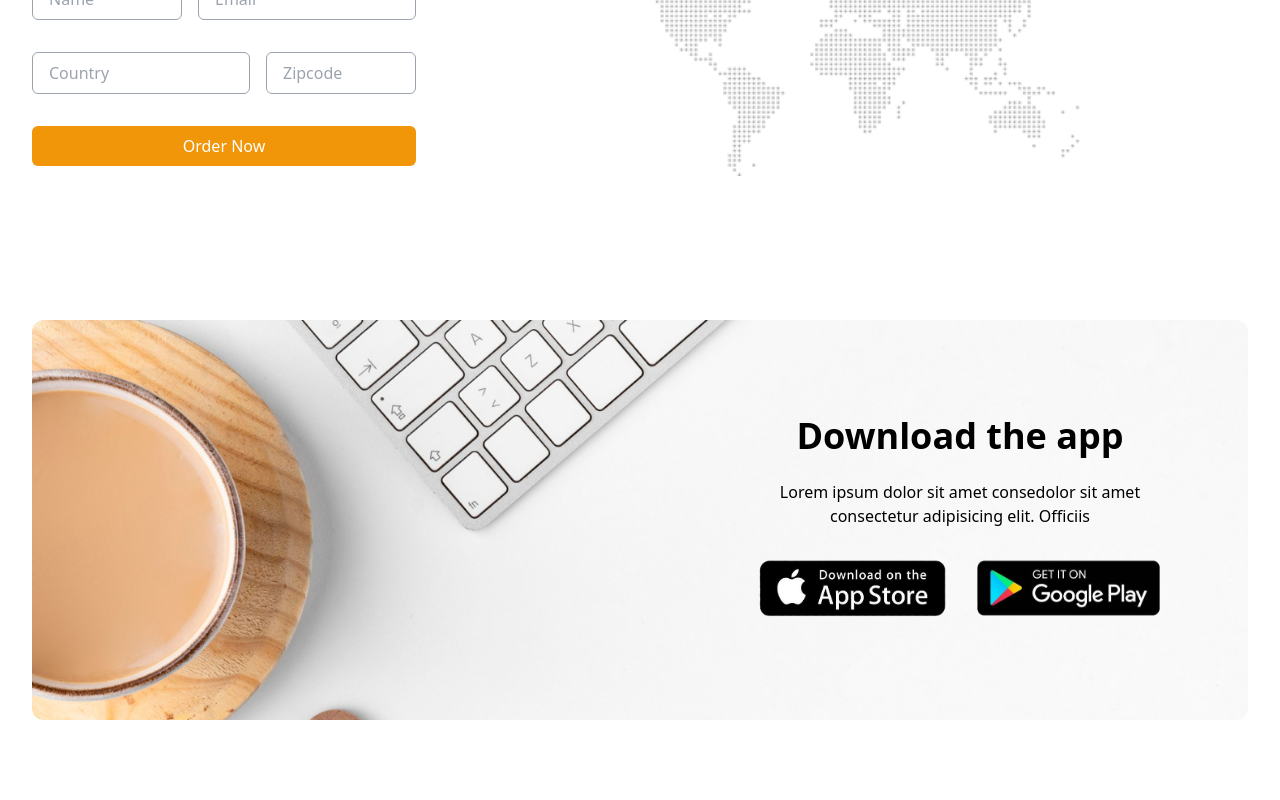
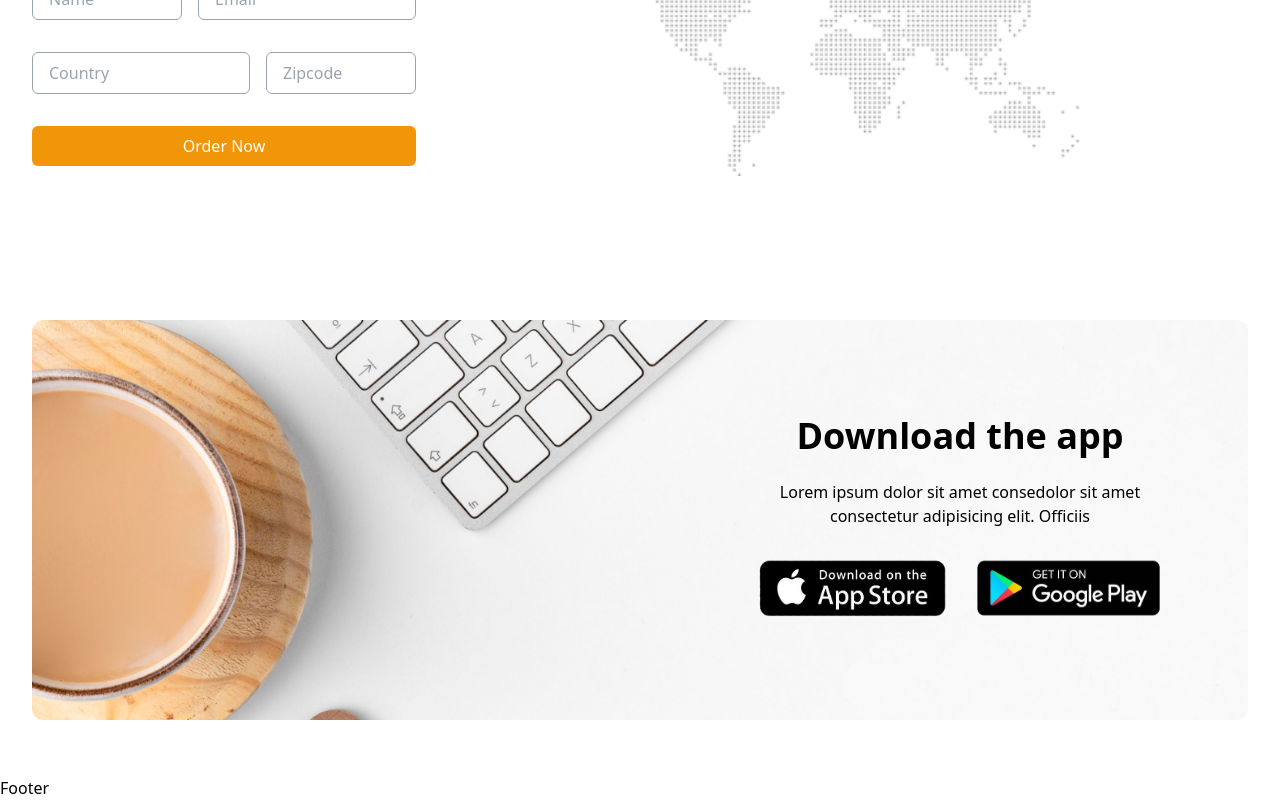
Before and after one commit to salmanulfarispk/CoffeeShop-design_ReactVite-Framermotion, a React (Vite) app: page / in a window 1280 px wide. Shown: the part 1654-2454 px from the top of the page. Before the commit the page ends 2430 px from the top, so only its background shows below. Built offline with nearby package versions, Linux system fonts and the light colour scheme.

Commit message:
Footer sction starts...

```diff
--- a/src/App.jsx
+++ b/src/App.jsx
@@ -3,6 +3,7 @@
 import Services from "./Components/Services/Services"
 import WhereToBuy from "./Components/WhereToBuy/WhereToBuy"
 import { BannerX } from "./Components/Banner/Banner"
+import Footer from "./Components/Footer/Footer"
 
 
 function App() {
@@ -15,6 +16,7 @@
       <Services/>
       <WhereToBuy/>
        <BannerX/>
+       <Footer/>
     </div>
   )
 }
--- /dev/null
+++ b/src/Components/Footer/Footer.jsx
@@ -0,0 +1,9 @@
+import React from 'react'
+
+const Footer = () => {
+  return (
+    <div>Footer</div>
+  )
+}
+
+export default Footer
```
